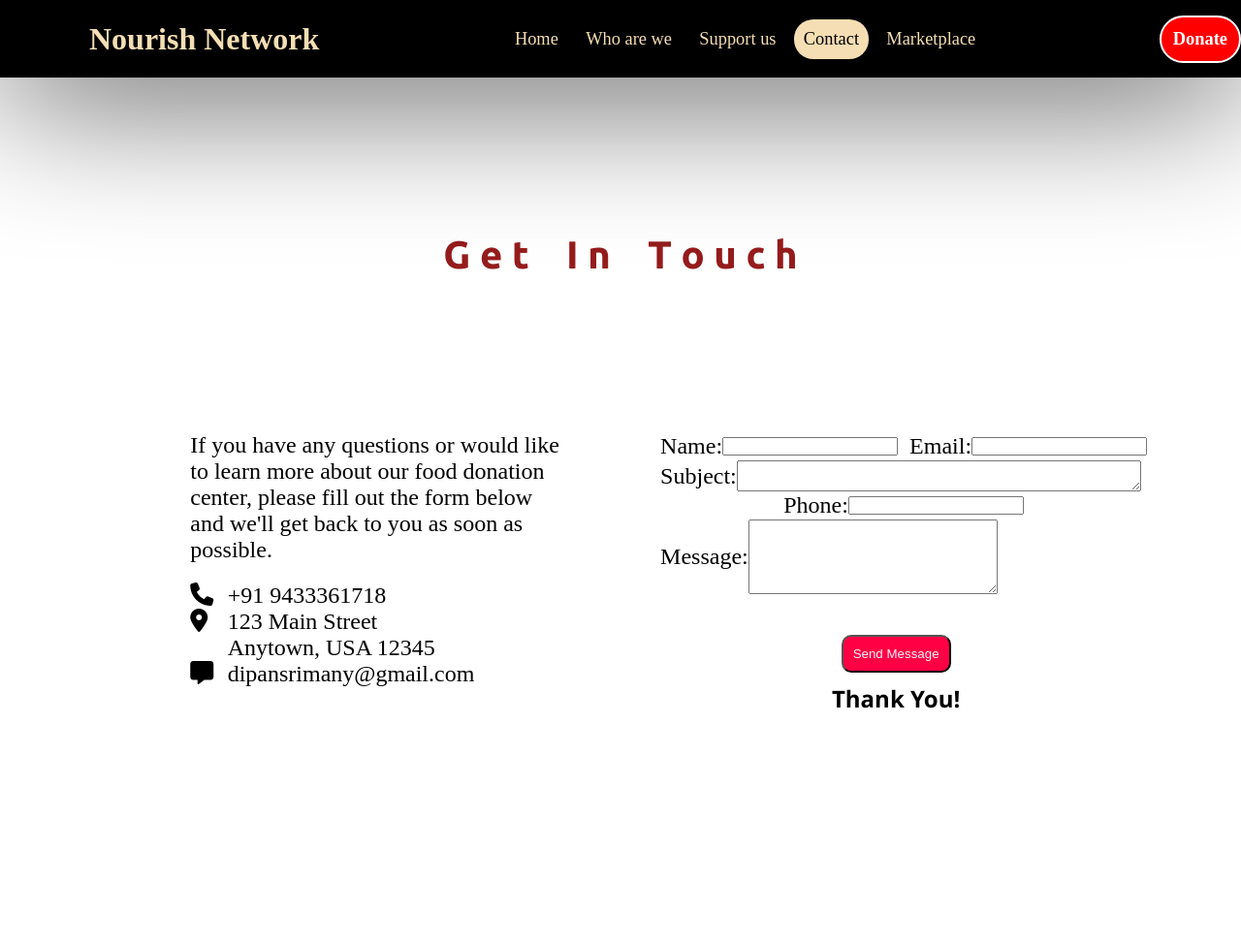
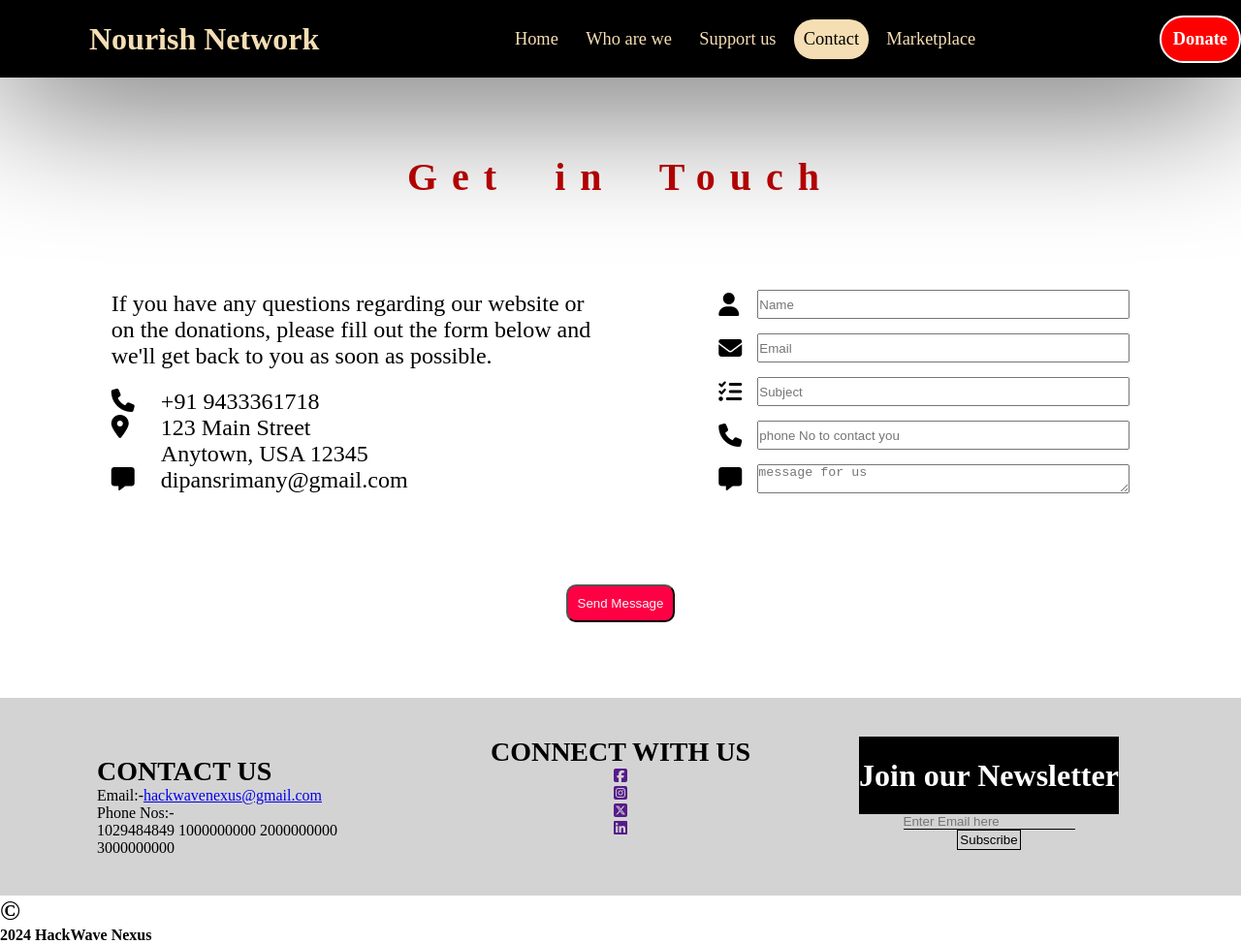
Before and after one commit to abhirupinspace/Nourish_Network, a plain HTML site: page Contact.html in a window 1280 px wide. Shown: the whole page at 97% size. Before the commit the page ends 800 px from the top, so only its background shows below. Drawn offline with Linux system fonts and the light colour scheme.

Commit message:
Update Contact.html

```diff
--- a/Contact.html
+++ b/Contact.html
@@ -4,7 +4,6 @@
     <meta charset="UTF-8" />
     <meta name="viewport" content="width=device-width, initial-scale=1.0" />
     <title>Contact</title>
-    <link rel="stylesheet" href="ContactStyle.css" />
     <link rel="stylesheet" href="style.css">
     <link
       rel="stylesheet"
@@ -13,6 +12,69 @@
       crossorigin="anonymous"
       referrerpolicy="no-referrer"
     />
+    <style>
+      @import url("https://fonts.googleapis.com/css?family=Roboto:700&display=swap");
+      @import url("https://fonts.googleapis.com/css2?family=Ubuntu:wght@700&display=swap");
+
+      .heading {
+        font-weight: 900;
+        letter-spacing: 15px;
+        word-spacing: 20px;
+        color: rgb(193, 3, 3);
+      }
+      .description {
+        display: flex;
+        justify-content: space-evenly;
+        align-items: center;
+        width: 100vw;
+        font-size: x-large;
+      }
+      .wixpara {
+        width: 40vw;
+      }
+      main{display: flex;flex-direction: column;align-items: center;justify-content: space-evenly;height: 80vh;}
+      form{
+        height: 30vh;
+        display: flex;
+        flex-direction: column;
+        align-items: stretch;
+        justify-content: space-evenly;
+      }
+      form span{display: flex;flex-direction: row;align-items: center;height: calc();}
+      form i{width: 40px;}
+      form  span input, form textarea{width: 30vw;height: calc(15vh/4)}
+      .message {
+        display: flex;
+        align-items: center;
+        justify-content: flex-start;
+      }
+      .contact {
+        padding-top: 20px;
+        display: grid;
+        grid-template-columns: 10% 90%;
+      }
+      .msg-btn {
+        border-radius: 10px;
+        padding: 10px;
+        color: aliceblue;
+        background-color: rgb(255, 0, 68);
+      }
+      .msg-btn:hover {
+        background-color:#ffea00;
+        transition: ease-out 0.4s;
+        color: black;
+      }
+      .greetings{
+        display: flex;
+        flex-direction: column;
+        align-items: center;
+        justify-content: center;
+      }
+      .thank{
+        padding-top: 10px;
+        font-family: 'Segoe UI', Tahoma, Geneva, Verdana, sans-serif;
+      }
+    </style>
   </head>
   <body>
     <header>
@@ -29,15 +91,14 @@
       </ul>
       <a href="DonateFirst.html" class="donate" target="_self">Donate</a>
     </header>
+    <main>
       <h1 class="heading">
-      G&nbsp;e&nbsp;t &nbsp;&nbsp;&nbsp;I&nbsp;n
-      &nbsp;&nbsp;&nbsp;T&nbsp;o&nbsp;u&nbsp;c&nbsp;h
+        Get in Touch
       </h1>
       <div class="description">
         <div class="wixpara">
           <p>
-          If you have any questions or would like to learn more about our food
-          donation center, please fill out the form below and we'll get back to
+            If you have any questions regarding our website or on the donations, please fill out the form below and we'll get back to
             you as soon as possible.
           </p>
           <div class="contact">
@@ -53,50 +114,52 @@
             <p>dipansrimany@gmail.com</p>
           </div>
         </div>
-      <div class="wixform">
         <form action="#">
-          <table>
-            <tr>
-              <td>
-                <p id="name">Name: <input type="text" class="name" /></p>
-              </td>
-              <td>
-                <p id="email">Email: <input type="email" name="email" /></p>
-              </td>
-            </tr>
-            <tr>
-              <td colspan="2">
-                <p id="sub">
-                  Subject:
-                  <textarea
-                    name="sub"
-                    id="insidecontent"
-                    cols="50"
-                    rows="2"
-                  ></textarea>
-                </p>
-              </td>
-            </tr>
-            <tr>
-              <td colspan="2">
-                <p id="phone">Phone: <input type="number" name="phone" /></p>
-              </td>
-            </tr>
-            <tr>
-              <td colspan="2">
-                <p class="message">
-                  Message:
-                  <textarea name="massage" cols="30" rows="5"></textarea>
-                </p>
-              </td>
-            </tr>
-          </table>
+        <span><i class="fa-solid fa-user"></i><input type="text" class="name" placeholder="Name"/></span>
+        <span><i class="fa-solid fa-envelope"></i><input type="email" name="email" placeholder="Email"/></span>
+        <span><i class="fa-solid fa-list-check"></i><input id="insidecontent" placeholder="Subject"/></span>
+        <span><i class="fa-solid fa-phone"></i><input type="number" name="phone" placeholder="phone No to contact you"/></span>
+        <span><i class="fa-solid fa-message"></i><textarea name="massage" cols="30" rows="5" placeholder="message for us"></textarea></span>
         </form>
+      </div>
       <div class="greetings">
         <button class="msg-btn">Send Message</button>
-          <h5 class="thank">Thank You!</h5>
+      </div>
+    </main>
+    <footer>
+      <div id="grey_footer">
+        <div class="contact">
+          <div id="address">
+            <h4>CONTACT US</h4>
+            Email:-<a href="hackwavenexus@gmail.com">hackwavenexus@gmail.com</a><br>
+            <span>
+              Phone Nos:-<p>1029484849 1000000000 2000000000 3000000000</p>
+            </span>
           </div>
         </div>
+        <div id="socials">
+          <h4>CONNECT WITH US</h4>
+          <ul>
+            <li><a href=""><i class="fa-brands fa-square-facebook"></i></a></li>
+            <li><a href=""><i class="fa-brands fa-square-instagram"></i></a></li>
+            <li><a href=""><i class="fa-brands fa-square-x-twitter"></i></a></li>
+            <li><a href=""><i class="fa-brands fa-linkedin"></i></a></li>
+          </ul>
         </div>
+        <div id="footer_subscribe">
+          <h3>Join our Newsletter</h3>
+          <input
+            type="email"
+            name="email"
+            id="uemail"
+            placeholder="Enter Email here"
+          />
+          <button type="submit">Subscribe</button>
+        </div>
+      </div>
+      <span>
+        <h4>©</h4><h6>2024 HackWave Nexus</h6>
+      </span>
+    </footer>
   </body>
 </html>
```
Lines whose indentation alone changed are shown as unchanged.
